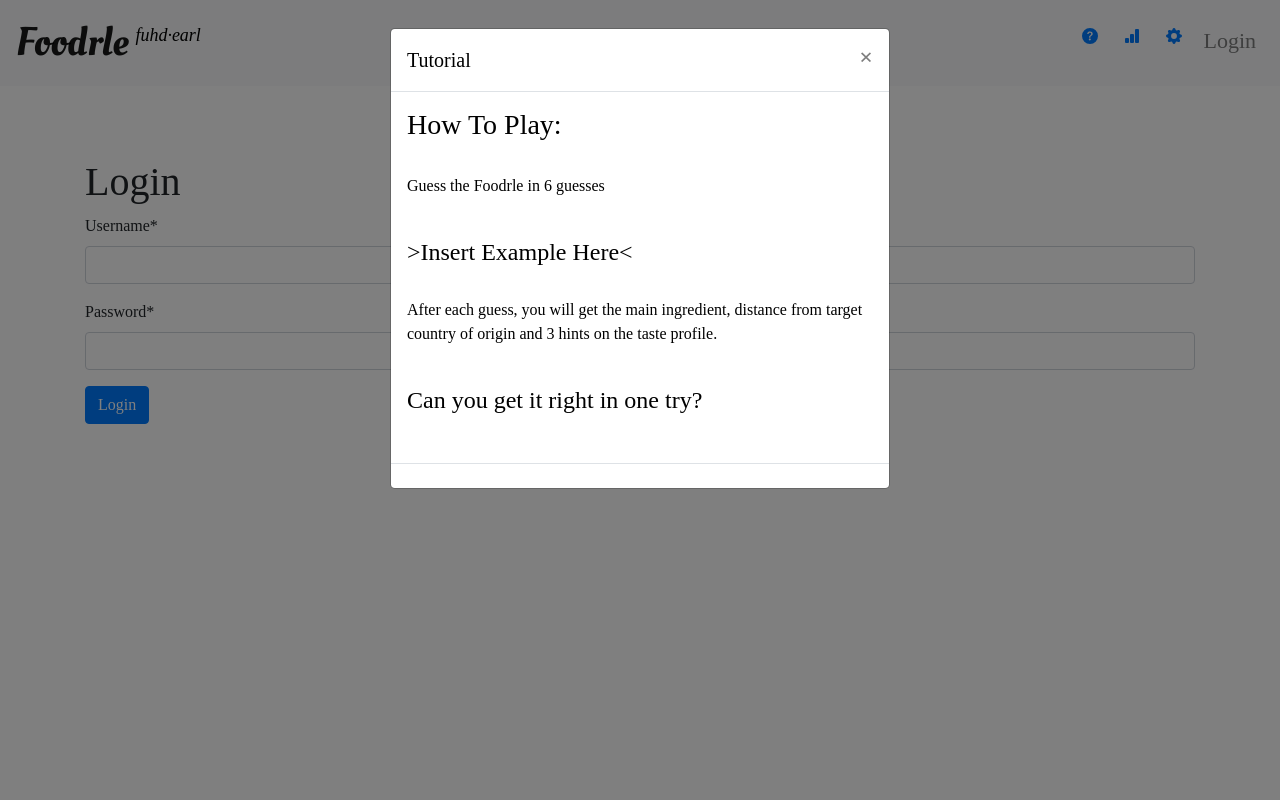
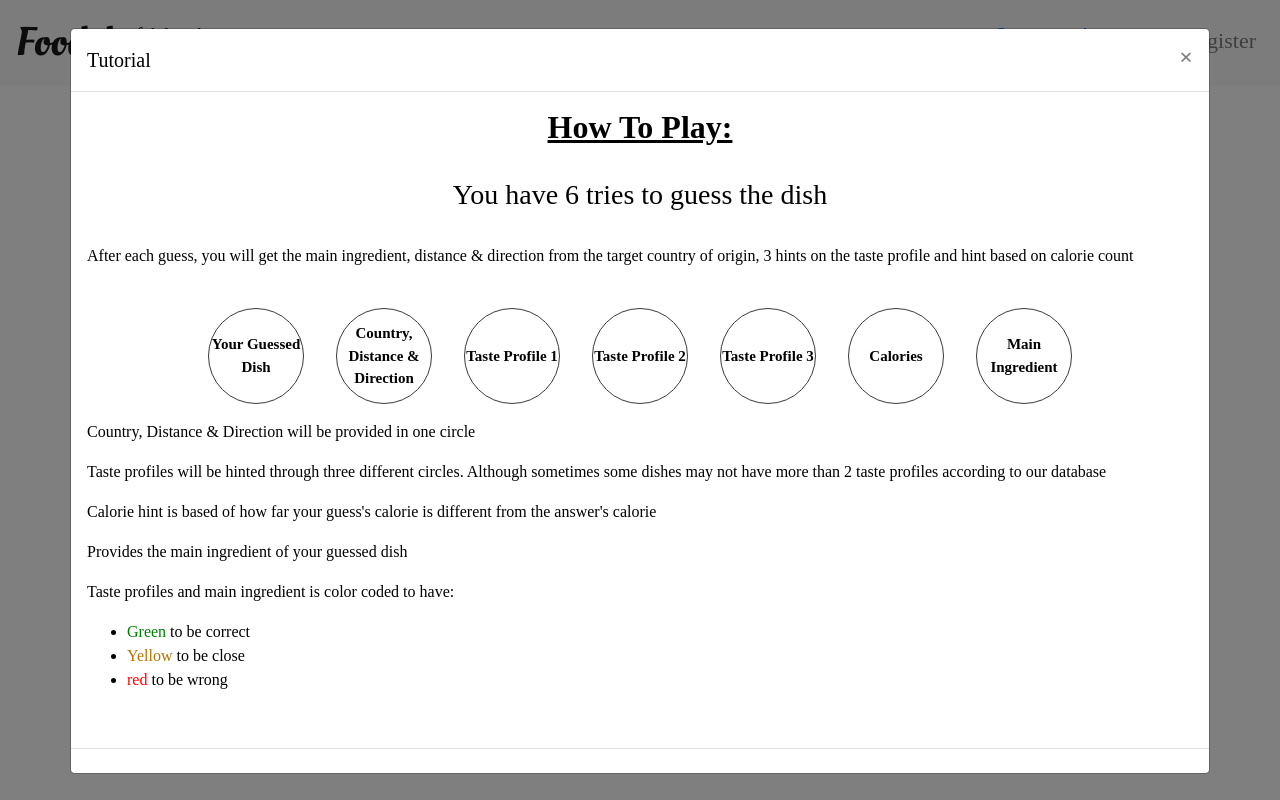
Before and after one commit to amroczk4/DjangoAdmin, a Django app: page /login in a window 1280 px wide, after a click that opens the changed part. Run offline with Django 4.2, Linux system fonts and the light colour scheme; some libraries are stand-ins or nearby versions; some web fonts are replaced.

Commit message:
Tutorial Modal Update
Updated information in the tutorial modal to match the tutorial information provided in homepage. Fixed bug where modals won't work on register/login pages.

```diff
--- a/app/foodrle/templates/foodrle/header.html
+++ b/app/foodrle/templates/foodrle/header.html
@@ -57,6 +57,7 @@
                   </p>
               </button>
           </li>
+
           {% if user.is_authenticated %}
 
           {% if user.is_superuser %}
@@ -83,6 +84,9 @@
 <li class="nav-item">
   <a class="nav-link" href="/login">Login</a>
 </li>
+<li class="nav-item">
+  <a class="nav-link" href="/register">Register</a>
+</li>
 
 </ul>
 </div>
@@ -98,7 +102,7 @@
 <!-- Modal for Tutorial -->
 <div class="modal fade" id="ModalTutorial" tabindex="-1" role="dialog" aria-labelledby="exampleModalLabel"
    aria-hidden="true">
-  <div class="modal-dialog" role="document">
+  <div class="modal-dialog modal-xl" role="document">
       <div class="modal-content">
           <div class="modal-header">
               <h5 class="modal-title" id="exampleModalLabel">Tutorial</h5>
@@ -107,17 +111,34 @@
               </button>
           </div>
           <div class="modal-body">
-              <h3>How To Play:</h3>
-              <br>
-              <p>Guess the Foodrle in 6 guesses</p>
-              <br>
-              <h4>>Insert Example Here<</h4>
-              <br>
-              <p>After each guess, you will get the main ingredient, distance from target
-              country of origin and 3 hints on the taste profile.</p>
-              <br>
-              <h4>Can you get it right in one try?</h4>
-              <br>
+            <h2 class="text-center" style="font-weight:bold; text-decoration:underline;">How To Play:</h2>
+            <br>
+            <h3 class = "text-center">You have 6 tries to guess the dish</h3>
+            <br>
+            <p>After each guess, you will get the main ingredient, distance & direction from the target
+                country of origin, 3 hints on the taste profile and hint based on calorie count</p>
+            <br>
+            <div data-guess-grid class="guess-grid1">
+                <div class="tile" id="blank">Your Guessed Dish</div>
+                <div class="tile" id="blank">Country, Distance & Direction</div>
+                <div class="tile" id="blank">Taste Profile 1</div>
+                <div class="tile" id="blank">Taste Profile 2</div>
+                <div class="tile" id="blank">Taste Profile 3</div>
+                <div class="tile" id="blank">Calories</div>
+                <div class="tile" id="blank">Main Ingredient</div>
+            </div>
+            <p>Country, Distance & Direction will be provided in one circle</p>
+            <p>Taste profiles will be hinted through three different circles. Although sometimes some dishes may not have more than 2 taste profiles according to our database</p>
+            <p>Calorie hint is based of how far your guess's calorie is different from the answer's calorie</p>
+            <p>Provides the main ingredient of your guessed dish</p>
+            <p>Taste profiles and main ingredient is color coded to have:
+                <ul>
+                    <li><span class="green">Green</span> to be correct</li>
+                    <li><span class="yellow">Yellow</span> to be close</li>
+                    <li><span class="red">red</span> to be wrong</li>
+                </ul>
+            </p>
+            <br>
           </div>
           <div class="modal-footer">
               <!--Add Socials here maybe?-->
--- a/app/foodrle/templates/foodrle/home.html
+++ b/app/foodrle/templates/foodrle/home.html
@@ -37,8 +37,8 @@
                     <div class="tile" id="blank">Calories</div>
                     <div class="tile" id="blank">Main Ingredient</div>
                 </div>
-                <p>Country, Distance & Direction will be provided in one box</p>
-                <p>Taste profiles will be hinted through three different boxes. Although sometimes some dishes may not have more than 2 taste profiles according to our database</p>
+                <p>Country, Distance & Direction will be provided in one circle</p>
+                <p>Taste profiles will be hinted through three different circles. Although sometimes some dishes may not have more than 2 taste profiles according to our database</p>
                 <p>Calorie hint is based of how far your guess's calorie is different from the answer's calorie</p>
                 <p>Provides the main ingredient of your guessed dish</p>
                 <p>Taste profiles and main ingredient is color coded to have:
--- a/app/foodrle/templates/foodrle/login.html
+++ b/app/foodrle/templates/foodrle/login.html
@@ -5,6 +5,12 @@
         <title>Login</title>
         <link href='https://fonts.googleapis.com/css?family=Oleo Script' rel='stylesheet'>
         <link href='https://fonts.googleapis.com/css?family=Francois One' rel='stylesheet'>
+
+        <!--Script For AutoComplete-->
+        <script src="https://ajax.googleapis.com/ajax/libs/jquery/3.6.1/jquery.js"></script>
+        <script src="https://ajax.googleapis.com/ajax/libs/jqueryui/1.13.2/jquery-ui.js"></script>
+        <link href="http://ajax.googleapis.com/ajax/libs/jqueryui/1.13.2/themes/ui-lightness/jquery-ui.css" rel="stylesheet" type="text/css"/>
+
     </head>
     <body>
         {% extends "foodrle/header.html" %}
--- a/app/foodrle/templates/foodrle/register.html
+++ b/app/foodrle/templates/foodrle/register.html
@@ -5,6 +5,11 @@
         <title>Register</title>
         <link href='https://fonts.googleapis.com/css?family=Oleo Script' rel='stylesheet'>
         <link href='https://fonts.googleapis.com/css?family=Francois One' rel='stylesheet'>
+
+        <!--Script For AutoComplete-->
+        <script src="https://ajax.googleapis.com/ajax/libs/jquery/3.6.1/jquery.js"></script>
+        <script src="https://ajax.googleapis.com/ajax/libs/jqueryui/1.13.2/jquery-ui.js"></script>
+        <link href="http://ajax.googleapis.com/ajax/libs/jqueryui/1.13.2/themes/ui-lightness/jquery-ui.css" rel="stylesheet" type="text/css"/>
     </head>
     <body>
         {% extends "foodrle/header.html" %}
```
